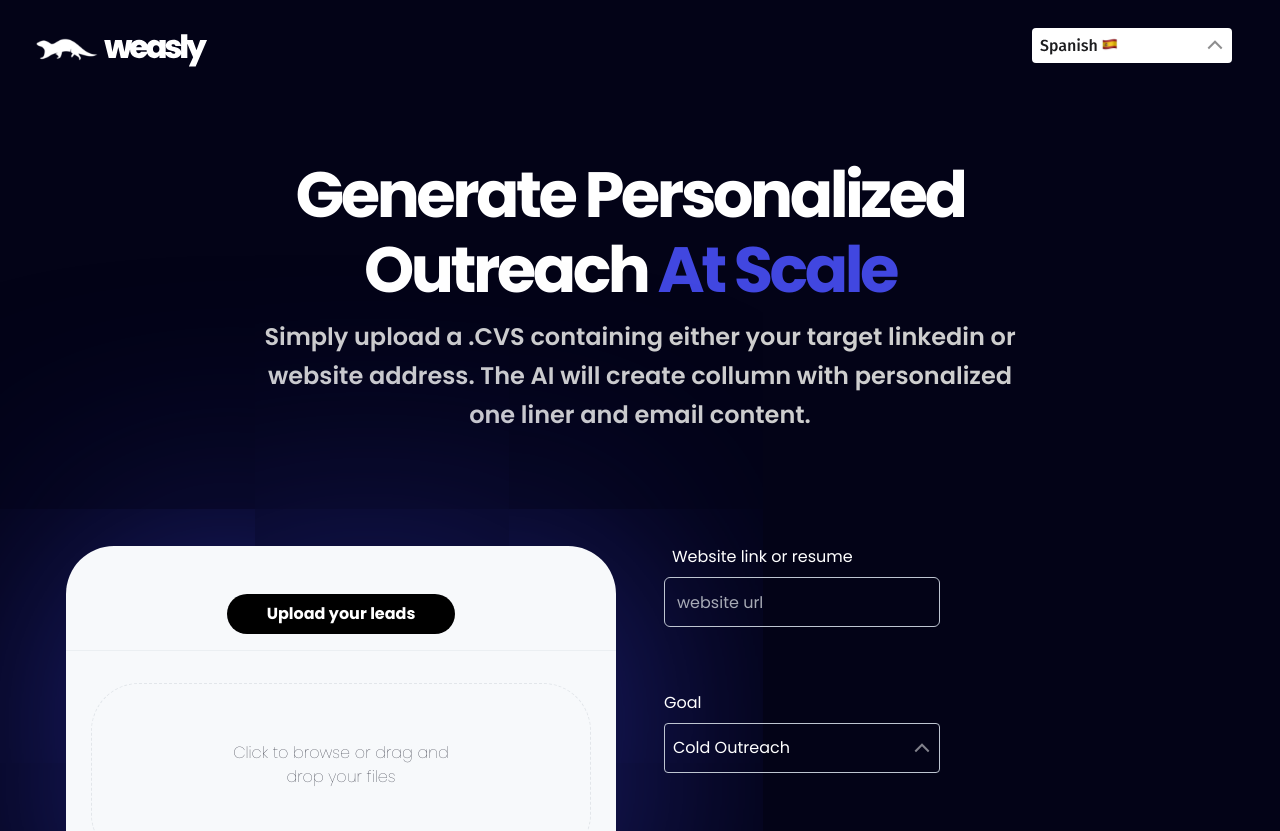
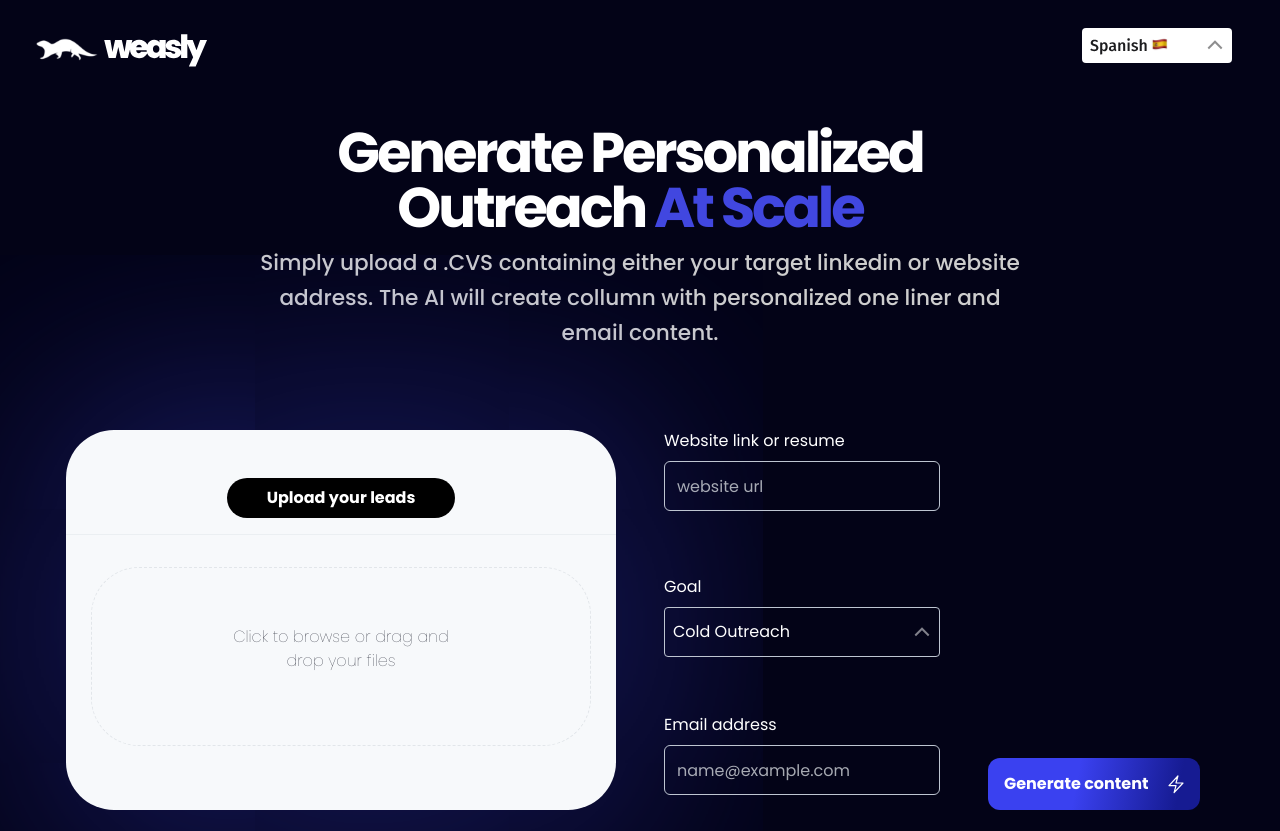
Before and after one commit to Vedavyas11062004/FileUploadComponent, a React (Create React App) app: page / in a window 1280 px wide. Shown: the top 831 px of the page. Built offline with nearby package versions, Linux system fonts and the light colour scheme.

Commit message:
client Changes

```diff
--- a/src/components/FileUploader.jsx
+++ b/src/components/FileUploader.jsx
@@ -59,11 +59,11 @@ const FileUploader = () => {
   };
 
   const handlePopUp1 = () => {
+    navigate('/download')
     document.getElementById("popup1").click();
     const timer = setTimeout(() => {
       document.getElementById("dismissBtn").click();
       setIsOpen(true);
-      navigate('/download')
     }, 5000);
     return () => {
       clearTimeout(timer);
--- a/src/pages/DownloadPage.jsx
+++ b/src/pages/DownloadPage.jsx
@@ -1,11 +1,23 @@
-import React from 'react'
+import React, { useEffect, useState } from 'react'
 import FileDownload from '../components/FileDownload'
 import '../styles/fileDownloadStyles.css'
+import Navbar from '../components/Navbar';
 
 function DownloadPage() {
+  const [isVisible, setIsVisible] = useState(false);
+
+  useEffect(() => {
+    const timeout = setTimeout(() => {
+      setIsVisible(true);
+    }, 5000);
+
+    return () => clearTimeout(timeout);
+  }, []); // Empty dependency array means this effect runs once on mount
+
   return (
     <div className='downLoadContainer'>
-      <FileDownload/>
+      <Navbar/>
+      {isVisible && <FileDownload />}
     </div>
   )
 }
--- a/src/styles/dropDownStyles.css
+++ b/src/styles/dropDownStyles.css
@@ -9,7 +9,7 @@
 }
 
 .selected-option {
-  width: 200px;
+  width: 150px;
   padding: 8px;
   /* border: 1px solid #ccc; */
   border-radius: 4px;
--- a/src/styles/fileDownloadStyles.css
+++ b/src/styles/fileDownloadStyles.css
@@ -50,10 +50,11 @@ h2 {
 
 .downLoadContainer{
   width: 100%;
-  height: 100vh;
+  height: 70vh;
   display: flex;
-  justify-content: center;
+  justify-content: space-between;
   align-items: center;
+  flex-direction: column;
 }
 
 @media (max-width: 600px) {
--- a/src/styles/landingPageStyles.css
+++ b/src/styles/landingPageStyles.css
@@ -3,14 +3,14 @@
   flex-direction: column;
   /* justify-content: center; */
   align-items: center;
-  padding-block: 3rem;
+  padding-block: 1rem;
 }
 
 .topPart h1 {
   font-family: "Poppins", sans-serif;
-  font-size: 4rem;
+  font-size: 3.5rem;
   font-weight: 900;
-  line-height: 75px;
+  line-height: 55px;
   letter-spacing: -0.055em;
   text-align: center;
   color: white;
@@ -24,9 +24,9 @@
 
 .topPart p {
   font-family: "Poppins", sans-serif;
-  font-size: 1.5rem;
-  font-weight: 600;
-  line-height: 39px;
+  font-size: 1.35rem;
+  font-weight: 500;
+  line-height: 35px;
   letter-spacing: 0em;
   text-align: center;
   color: #cecece;
@@ -61,7 +61,7 @@
 }
 .leftOne label {
   color: white;
-  margin: 0.5rem;
+  /* margin: 0.5rem; */
 }
 .leftOne input {
   background-color: inherit;
@@ -91,6 +91,7 @@
   border-radius: 12px;
   background: linear-gradient(100.85deg, #3A41F0 41.96%, #161B92 88.87%);
   border: none;
+  font-weight: bold;
   color: white;
 }
 
```
